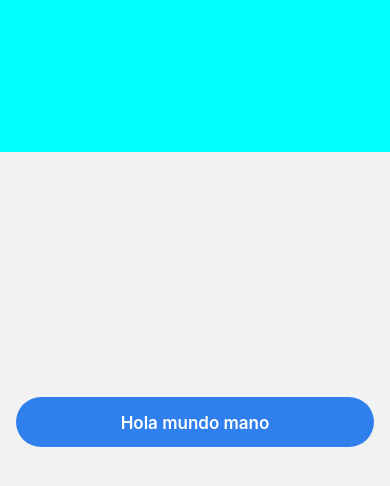
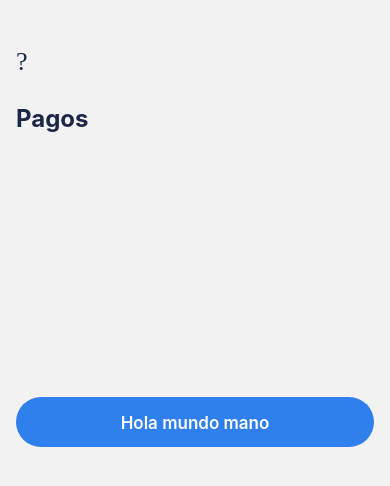
Before and after one commit to hackemateninja/Bank-react-native, a React Native app: screen / in a window 390 px wide. Shown: the top 486 px of the page. Built offline with nearby package versions, Linux system fonts and the light colour scheme.

Commit message:
disable behavior

```diff
--- a/components/common_components/buttons/Button.js
+++ b/components/common_components/buttons/Button.js
@@ -1,12 +1,15 @@
 import React from 'react';
-import {ButtonStyle} from "./ButtonsStyle";
+import {ButtonDisableStyle, ButtonStyle} from "./ButtonsStyle";
 import Text from '../text/Text';
 import Styles from "../../../utils/styles";
 import Center from "../containers/Center";
 import Container from "../containers/Container";
+import isDisabled from "react-native-web/dist/modules/AccessibilityUtil/isDisabled";
 
-const Button = ({title})=>{
-	return(
+const Button = ({title, disabled})=>{
+
+	if (!disabled){
+		return (
 			<Container>
 				<ButtonStyle>
 					<Center>
@@ -18,6 +21,21 @@ const Button = ({title})=>{
 					</Center>
 				</ButtonStyle>
 			</Container>
-	);
+		)
+	}else {
+		return (
+			<Container>
+				<ButtonDisableStyle>
+					<Center>
+						<Text
+							type="subtitle"
+							color={Styles.colors.white}
+							title={title.toString()}
+						/>
+					</Center>
+				</ButtonDisableStyle>
+			</Container>
+		)
+	}
 };
 export default Button;
--- a/components/common_components/buttons/ButtonsStyle.js
+++ b/components/common_components/buttons/ButtonsStyle.js
@@ -8,6 +8,13 @@ export const ButtonStyle = styled.TouchableOpacity`
 	background: ${Styles.colors.blue};
 	padding: 16px;
 `;
+export const ButtonDisableStyle = styled.View`
+	width: 100%;
+	height: 50px;
+	border-radius: ${Styles.radius.XLBig};
+	background: ${Styles.colors.lightBlue};
+	padding: 16px;
+`;
 export const IconButtonStyle = styled.TouchableOpacity`
 	padding: 0;
 	background: transparent;
--- a/components/common_components/buttons/IconButton.js
+++ b/components/common_components/buttons/IconButton.js
@@ -0,0 +1,18 @@
+import React from 'react';
+import { AntDesign } from '@expo/vector-icons';
+import Styles from "../../../utils/styles";
+import {IconButtonStyle} from "./ButtonsStyle";
+
+const IconButton = ({onPress})=>{
+
+	return (
+		<IconButtonStyle>
+			<AntDesign
+				name={Styles.icons.arrowleft}
+				size={26}
+				color={Styles.colors.dark}
+			/>
+		</IconButtonStyle>
+	);
+}
+export default IconButton;
--- a/components/common_components/containers/ContainerStyles.js
+++ b/components/common_components/containers/ContainerStyles.js
@@ -8,14 +8,14 @@ export const CenterStyle = styled.View`
 
 export const RowStyle = styled.View`
 	display: flex;
-	align-items: center;
+	align-items:flex-start;
 	justify-content: space-between;
 	flex-direction: row;
 `;
 
 export const ColumnStyle = styled.View`
 	display: flex;
-	align-items: center;
+	align-items:flex-start;
 	justify-content: space-between;
 	flex-direction: column;
 `;
--- a/components/common_components/headers/Header.js
+++ b/components/common_components/headers/Header.js
@@ -1,11 +1,19 @@
 import React from 'react';
 import {HeaderStyle} from "./HeaderStyles";
+import Text from "../text/Text";
+import Styles from "../../../utils/styles";
+import IconButton from "../buttons/IconButton";
 
-const Header = (props)=> {
-	const {title, onPress} = props
+
+const Header = ({title})=> {
+
 	return (
 		<HeaderStyle>
-
+			<IconButton />
+			<Text
+				type="title"
+				color={Styles.colors.dark}
+				title={title}/>
 		</HeaderStyle>
 	);
 }
--- a/components/common_components/headers/HeaderStyles.js
+++ b/components/common_components/headers/HeaderStyles.js
@@ -4,6 +4,10 @@ export const HeaderStyle = styled.View`
 	position: absolute;
 	top: 0;
 	width: 100%;
-	height: 18%;
-	background: aqua;
+	height: 19%;
+	padding-top: 5%;
+	padding-left: 16px;
+	display: flex;
+	flex-direction: column;
+	justify-content: space-evenly;
 `
--- a/package.json
+++ b/package.json
@@ -9,12 +9,13 @@
   },
   "dependencies": {
     "expo": "~36.0.0",
+    "expo-font": "latest",
     "react": "~16.9.0",
     "react-dom": "~16.9.0",
     "react-native": "https://github.com/expo/react-native/archive/sdk-36.0.0.tar.gz",
+    "react-native-sticky-parallax-header": "^0.0.59",
     "react-native-web": "~0.11.7",
-    "styled-components": "^5.0.1",
-    "expo-font": "latest"
+    "styled-components": "^5.0.1"
   },
   "devDependencies": {
     "@babel/core": "^7.0.0",
--- a/screens/payment_screen/PaymentScreen.js
+++ b/screens/payment_screen/PaymentScreen.js
@@ -1,15 +1,12 @@
 import React from 'react';
 import Layout from "../../components/layout/Layout";
-
 import Header from "../../components/common_components/headers/Header";
-import Text from "../../components/common_components/text/Text";
-import Styles from "../../utils/styles";
 import Button from "../../components/common_components/buttons/Button";
 
 const PaymentScreen = ()=> {
 	return (
 		<Layout>
-			<Header/>
+			<Header title="Pagos"/>
 			<Button title="Hola mundo mano"/>
 		</Layout>
 	);
```
Also changed, not shown: 1 other file (tests, documents, lock files or other folders). Lines whose indentation alone changed are shown as unchanged.
